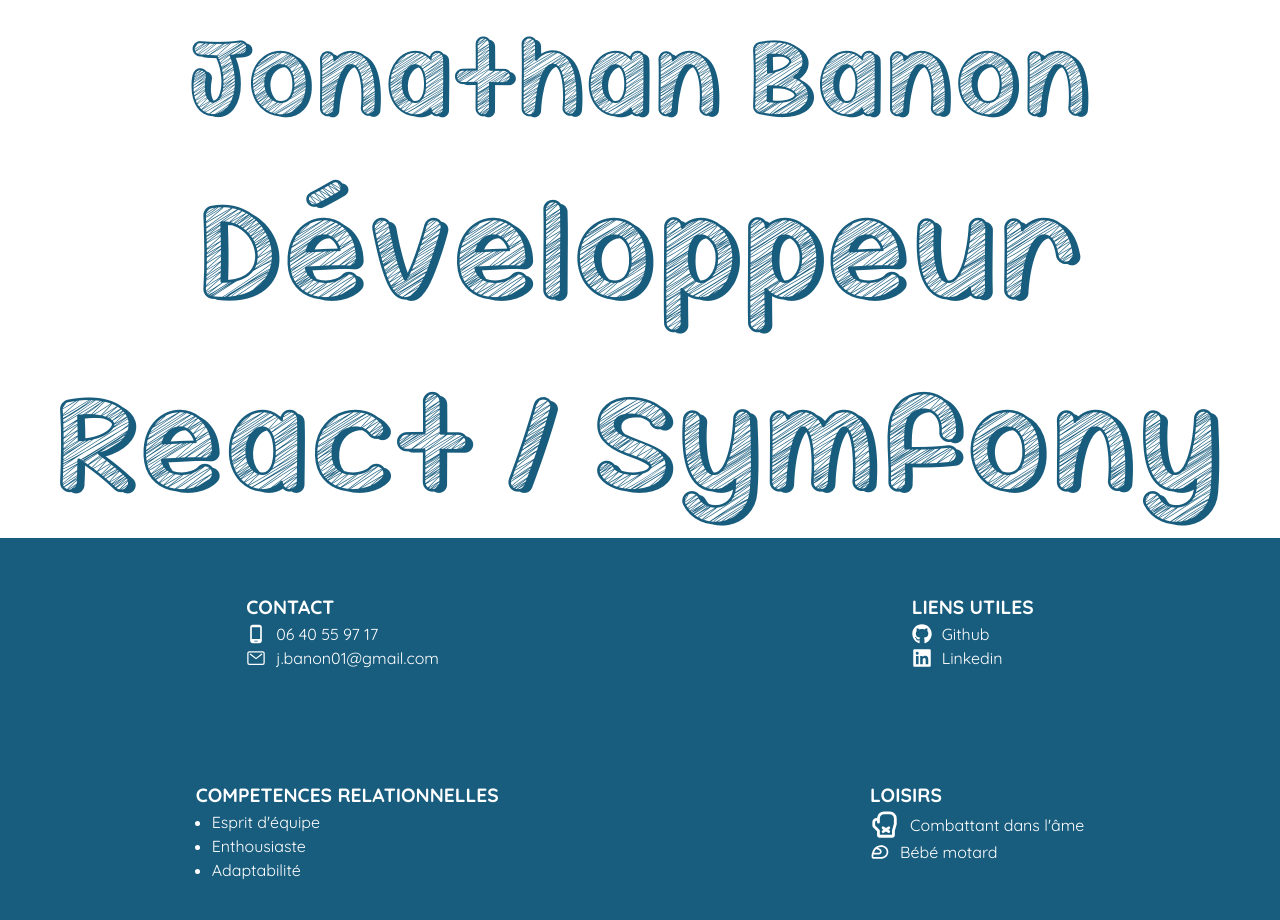
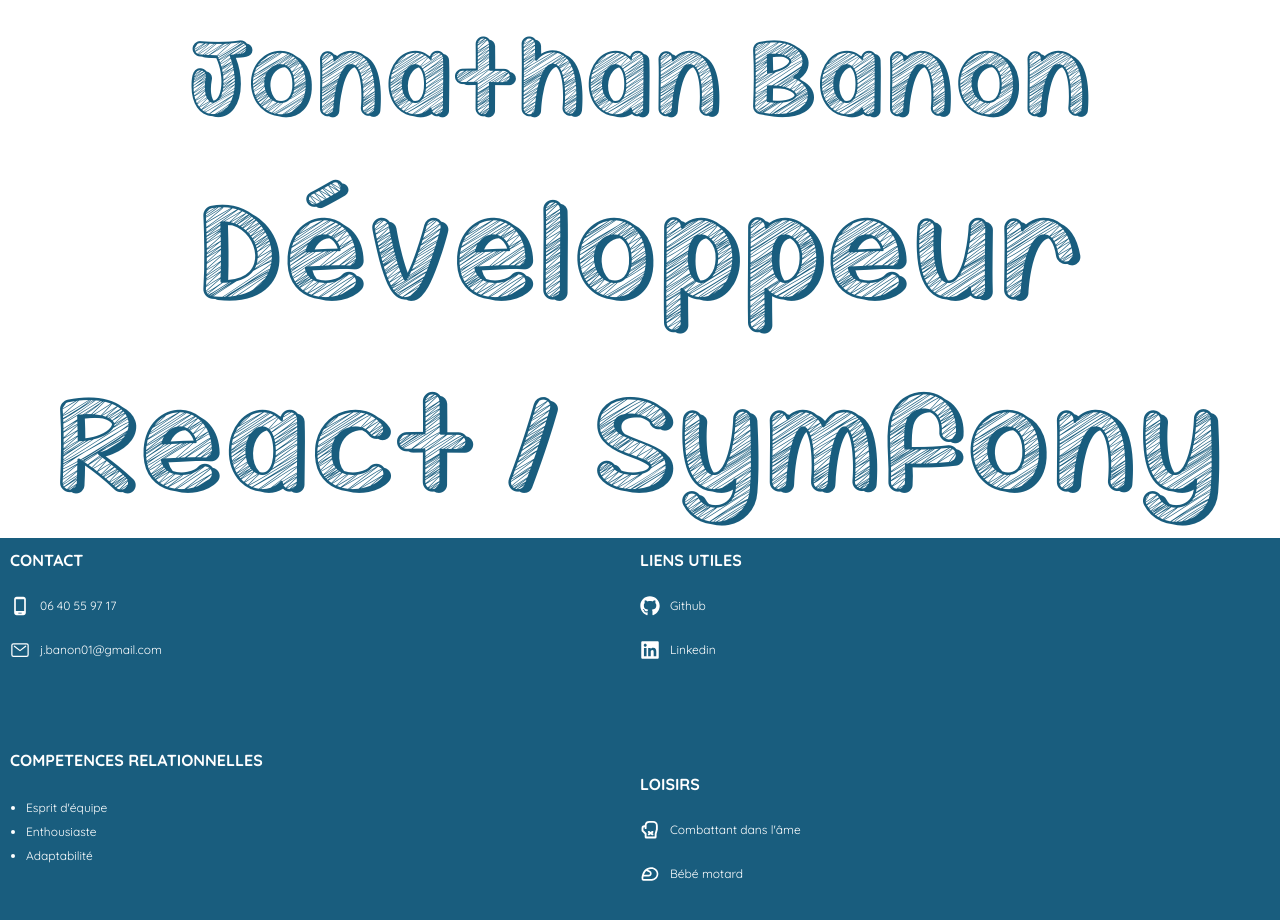
Before and after one commit to jonathan-banon/about-me, a React (Create React App) app: page /About-me/Resume in a window 1280 px wide. Shown: the top 920 px of the page. Built offline with nearby package versions, Linux system fonts and the light colour scheme.

Commit message:
[feat] - sidebar-mob spacing

```diff
--- a/src/components/SideBarMobile.tsx
+++ b/src/components/SideBarMobile.tsx
@@ -11,62 +11,62 @@ export default function SideBarMobile() {
     return (
 
         <div className="text-white p-2.5 sideBar-mob-container">
-            <div className="flex justify-around">
-                <div>
-                    <p className="font-bold text-white text-xl">CONTACT</p>
-                    <div className="logo-container">
+            <div className="flex justify-between h-1/2">
+                <div className="w-1/2">
+                    <p className="font-bold text-white text-base">CONTACT</p>
+                    <div className="logo-container mt-6">
                         <IconContext.Provider value={{ size: '20px' }}>
                             <MdOutlinePhoneAndroid />
                         </IconContext.Provider>
-                        <p>06 40 55 97 17</p>
+                        <p className="text-xs">06 40 55 97 17</p>
                     </div>
-                    <div className="logo-container">
+                    <div className="logo-container mt-6">
                         <IconContext.Provider value={{ size: '20px' }}>
                             <IoMailOutline />
                         </IconContext.Provider>
-                        <a className="hover:font-bold" href="mailto:j.banon01@gmail.com">j.banon01@gmail.com</a>
+                        <a className="text-xs" href="mailto:j.banon01@gmail.com">j.banon01@gmail.com</a>
                     </div>
                 </div>
-                <div>
-                    <p className="font-bold text-white text-xl">LIENS UTILES</p>
+                <div className="w-1/2">
+                    <p className="font-bold text-white text-base">LIENS UTILES</p>
                     <div>
-                        <div className="logo-container">
+                        <div className="logo-container mt-6">
                             <IconContext.Provider value={{ size: '20px' }}>
                                 <FaGithub />
                             </IconContext.Provider>
-                            <a className="hover:font-bold" href="https://github.com/jonathan-banon" target="_blank" rel="noreferrer">Github</a>
+                            <a className="text-xs" href="https://github.com/jonathan-banon" target="_blank" rel="noreferrer">Github</a>
                         </div>
-                        <div className="logo-container">
+                        <div className="logo-container mt-6">
                             <IconContext.Provider value={{ size: '20px' }}>
                                 <FaLinkedin />
                             </IconContext.Provider>
-                            <a className="hover:font-bold" href="https://www.linkedin.com/in/jonathan-banon/" target="_blank" rel="noreferrer">Linkedin</a>
+                            <a className="text-xs" href="https://www.linkedin.com/in/jonathan-banon/" target="_blank" rel="noreferrer">Linkedin</a>
                         </div>
                     </div>
                 </div>
             </div>
-            <div className="flex justify-around">
-                <div>
-                    <ul className="list-disc">
-                        <p className="font-bold text-white text-xl">COMPETENCES RELATIONNELLES</p>
+            <div className="flex justify-between h-1/2">
+                <div className="w-1/2">
+                    <p className="font-bold text-white text-base">COMPETENCES RELATIONNELLES</p>
+                    <ul className="list-disc text-xs mt-6 leading-6">
                         <li className="ml-4">Esprit d'équipe</li>
                         <li className="ml-4">Enthousiaste</li>
                         <li className="ml-4"> Adaptabilité</li>
                     </ul>
                 </div>
-                <div>
-                    <p className="font-bold text-white text-xl">LOISIRS</p>
-                    <div className="logo-container">
-                        <IconContext.Provider value={{ size: '30px' }}>
+                <div className="w-1/2 mt-6">
+                    <p className="font-bold text-white text-base">LOISIRS</p>
+                    <div className="logo-container mt-6">
+                        <IconContext.Provider value={{ size: '20px' }}>
                             <PiBoxingGloveBold />
                         </IconContext.Provider>
-                        <p>Combattant dans l'âme</p>
+                        <p className="text-xs">Combattant dans l'âme</p>
                     </div>
-                    <div className="logo-container">
+                    <div className="logo-container mt-6">
                         <IconContext.Provider value={{ size: '20px' }}>
                             <MdOutlineSportsMotorsports />
                         </IconContext.Provider>
-                        <p>Bébé motard</p>
+                        <p className="text-xs">Bébé motard</p>
                     </div>
                 </div>
             </div>
```
